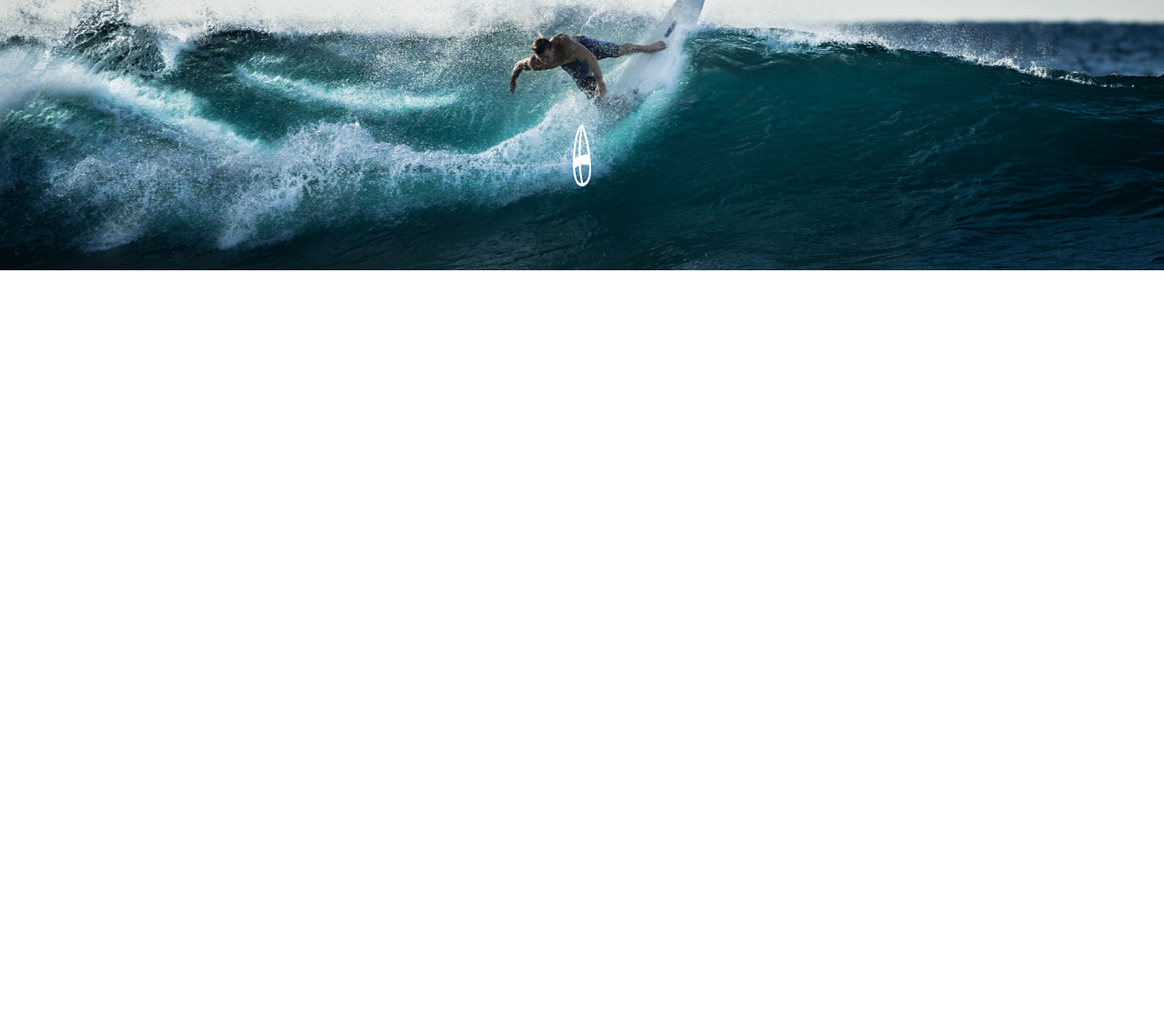
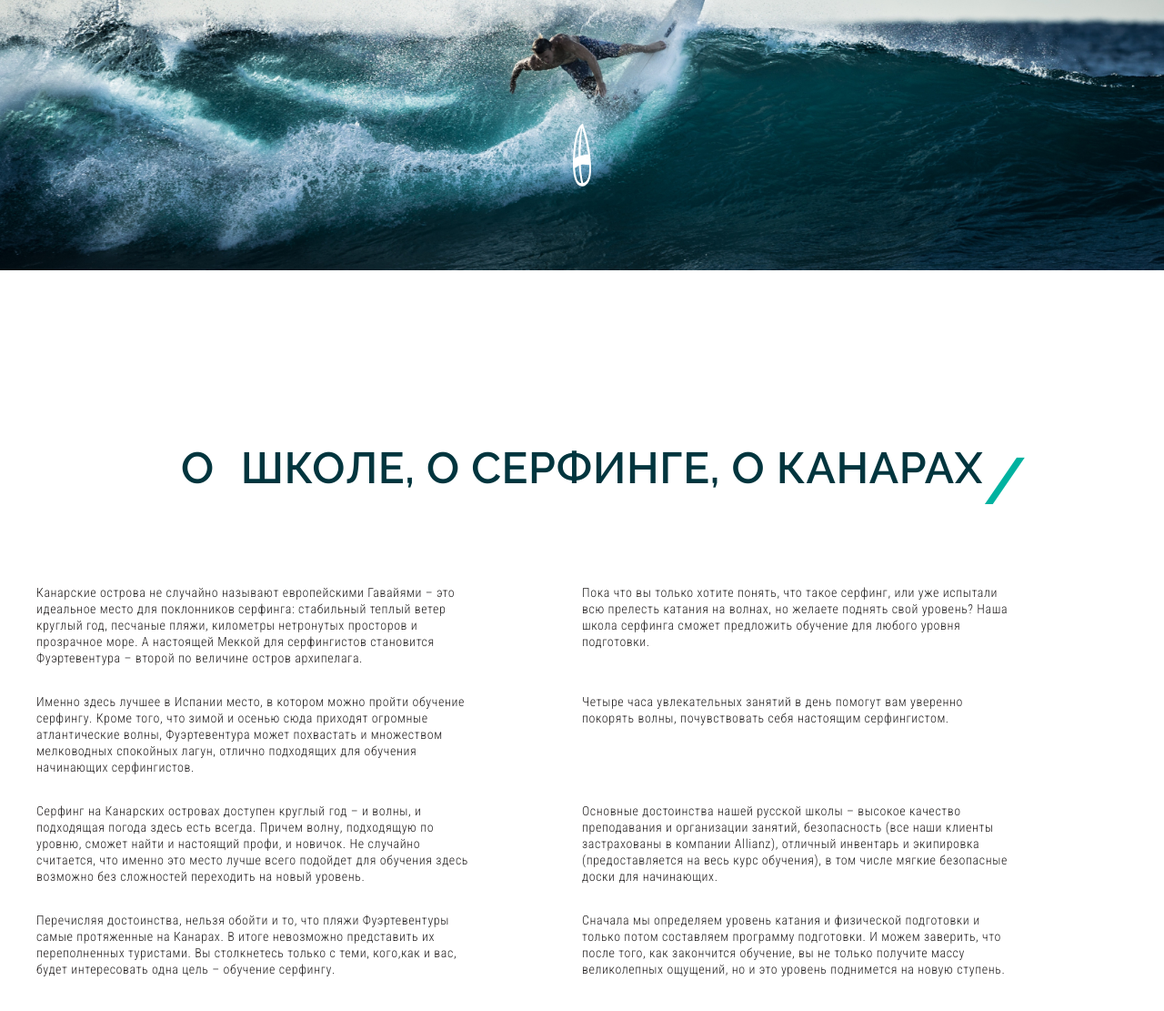
Before and after one commit to Sergey120187/Wawe, a plain HTML site: page index.html in a window 1280 px wide. Shown: the part 503-1614 px from the top of the page at 91% size. Before the commit the page ends 800 px from the top, so only its background shows below. Drawn offline with nearby package versions, Linux system fonts and the light colour scheme.

Commit message:
Add About

```diff
--- a/css/style.css
+++ b/css/style.css
@@ -56,6 +56,7 @@ a[class] {
   --white: #fff;
   --main-color: #242121;
   --cyan: #00B2A0;
+  --Very-dark-cyan: #01353E;
   --firefly: #0D302C;
   --black: #000;
 }
@@ -77,7 +78,28 @@ body {
   max-width: 1230px;
   padding: 0 15px;
   margin: 0 auto;
+}
 
+.title {
+  position: relative;
+  font-family: 'Raleway', sans-serif;
+  font-weight: 600;
+  font-size: 48px;
+  line-height: 56px;
+  text-transform: uppercase;
+  color: var(--Very-dark-cyan);
+  text-align: center;
+}
+
+.about .title::after {
+  content: '/';
+  width: 48px;
+  height: 85px;
+  font-size: 72px;
+  line-height: 85px;
+  color: var(--cyan);
+  position: absolute;
+  top: 0;
 }
 
 /* Header */
@@ -86,16 +108,14 @@ body {
   min-height: 100vh;
   background: url(../images/bg.jpg) no-repeat #368189 center center;
   background-size: cover;
-  position: relative;
 }
 
 .header::before {
   content: '';
   min-height: 45.5%;
-  min-width: 100vw;
+  min-width: 100%;
   position: absolute;
   background: linear-gradient(180deg, #01353E 0%, rgba(51, 51, 51, 0.595076) 31.64%, rgba(51, 51, 51, 0.222586) 74.35%, rgba(51, 51, 51, 0) 99.87%);
-
 }
 
 .header__top {
@@ -119,7 +139,6 @@ body {
   font-weight: 400;
   font-size: 24px;
   line-height: 28px;
-  letter-spacing: 0.6px;
   color: var(--white);
 }
 
@@ -146,7 +165,6 @@ body {
   font-size: 200px;
   line-height: 235px;
   text-transform: uppercase;
-  letter-spacing: 0.6px;
   color: var(--firefly);
 }
 
@@ -156,10 +174,30 @@ body {
   font-weight: 400;
   font-size: 24px;
   line-height: 28px;
-  letter-spacing: 0.6px;
   color: var(--black)
 }
 
 .header__icon-serf {
   margin-bottom:  92px;
 }
+
+/* About */
+
+.about {
+  padding: 189px 0 169px;
+}
+
+.about .title {
+  margin-bottom: 100px;
+}
+
+.about__inner {
+  display: flex;
+  flex-wrap: wrap;
+}
+
+.about__inner p {
+  max-width: 480px;
+  margin-bottom: 30px;
+  margin-right: 120px;
+}
--- a/index.html
+++ b/index.html
@@ -40,15 +40,46 @@
       </div>
       <div class="header__content">
         <h1 class="header__title">Wawe</h1>
-        <h2 class="header__subtitle">Школа серфинга на канарских Островах</h4>
+        <h4 class="header__subtitle">Школа серфинга на канарских Островах</h4>
         <a class="header__icon-serf" href="#">
           <img src="images/icon-serf.svg" alt="Логотип серфинга">
         </a>
       </div>
     </div>
+  </header>
 
+  <section class="about">
+    <div class="container">
+      <h2 class="title">О&ensp;школе, о серфинге, о канарах </h2>
+      <div class="about__inner">
+        <p>
+          Канарские острова не случайно называют европейскими Гавайями – это идеальное место для поклонников серфинга: стабильный теплый ветер круглый год, песчаные пляжи, километры нетронутых просторов и прозрачное море. А настоящей Меккой для серфингистов становится Фуэртевентура – второй по величине остров архипелага.
+        </p>
+        <p>
+          Пока что вы только хотите понять, что такое серфинг, или уже испытали всю прелесть катания на волнах, но желаете поднять свой уровень? Наша школа серфинга сможет предложить обучение для любого уровня подготовки.
+        </p>
+        <p>
+          Именно здесь лучшее в Испании место, в котором можно пройти обучение серфингу. Кроме того, что зимой и осенью сюда приходят огромные атлантические волны, Фуэртевентура может похвастать и множеством мелководных спокойных лагун, отлично подходящих для обучения начинающих серфингистов.
+        </p>
+        <p>
+          Четыре часа увлекательных занятий в день помогут вам уверенно покорять волны, почувствовать себя настоящим серфингистом.
+        </p>
+        <p>
+          Серфинг на Канарских островах доступен круглый год – и волны, и подходящая погода здесь есть всегда. Причем волну, подходящую по уровню, сможет найти и настоящий профи, и новичок. Не случайно считается, что именно это место лучше всего подойдет для обучения здесь возможно без сложностей переходить на новый уровень.
+        </p>
+        <p>
+          Основные достоинства нашей русской школы – высокое качество преподавания и организации занятий, безопасность (все наши клиенты застрахованы в компании Allianz), отличный инвентарь и экипировка (предоставляется на весь курс обучения), в том числе мягкие безопасные доски для начинающих.
+        </p>
+        <p>
+          Перечисляя достоинства, нельзя обойти и то, что пляжи Фуэртевентуры самые протяженные на Канарах. В итоге невозможно представить их переполненных туристами. Вы столкнетесь только с теми, кого,как и вас, будет интересовать одна цель – обучение серфингу.
+        </p>
+        <p>
+          Сначала мы определяем уровень катания и физической подготовки и только потом составляем программу подготовки. И можем заверить, что после того, как закончится обучение, вы не только получите массу великолепных ощущений, но и это уровень поднимется на новую ступень.
+        </p>
+      </div>
+    </div>
+  </section>
 
-  </header>
 
  <script src="https://ajax.googleapis.com/ajax/libs/jquery/3.6.0/jquery.min.js"></script>
   <script src="js/main.js"></script>
```
